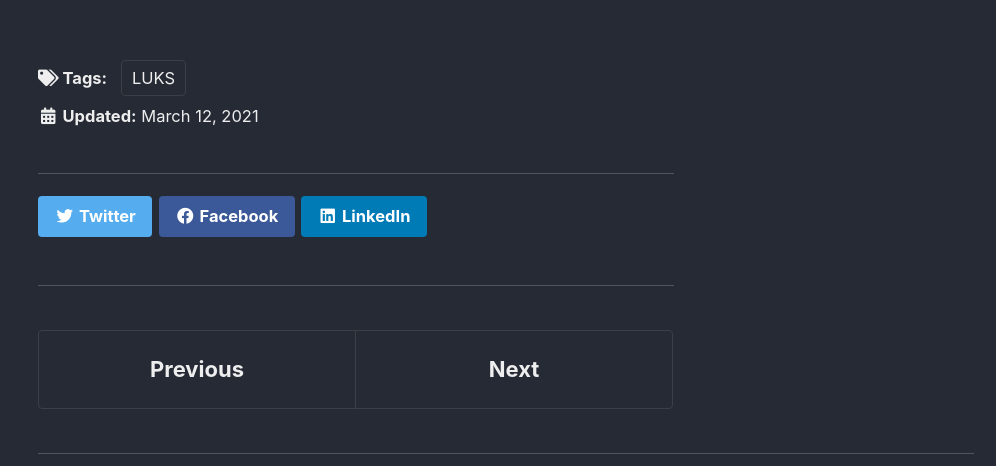
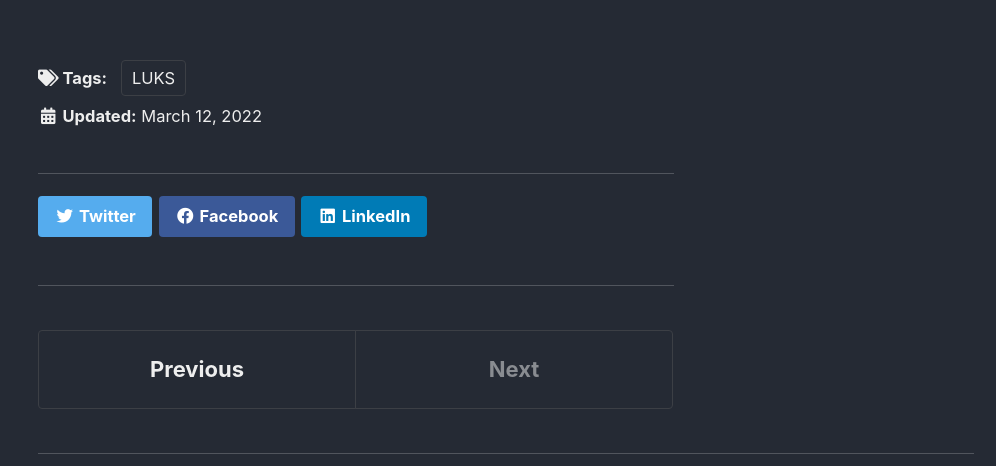
Before and after one commit to raidenii/raidenii.github.io, a Jekyll site: the page built from _posts/2022-03-12-2e24d319.md, in a window 1280 px wide and 900 px high, scrolled down 2693 px. Shown: the part 154-620 px from the top of the window, without its empty margins (284-1280 px from the left). Built offline with Jekyll 4.4.1, drawn with Linux system fonts in a browser that asks for light colours; cached includes are drawn as plain includes.

Commit message:
fix date

```diff
--- a/_posts/2022-03-12-0d900ec1.md
+++ b/_posts/2022-03-12-2e24d319.md
@@ -1,7 +1,7 @@
 ---
 layout: single
 title: Script for LUKS auto keyfile decryption/fallback to passphrase
-date: 2021-03-12 07:53:00.000000000 -05:00
+date: 2022-03-12 08:24:00.000000000 -05:00
 tags:
 - LUKS
 permalink: "/2022/03/1547"
```
